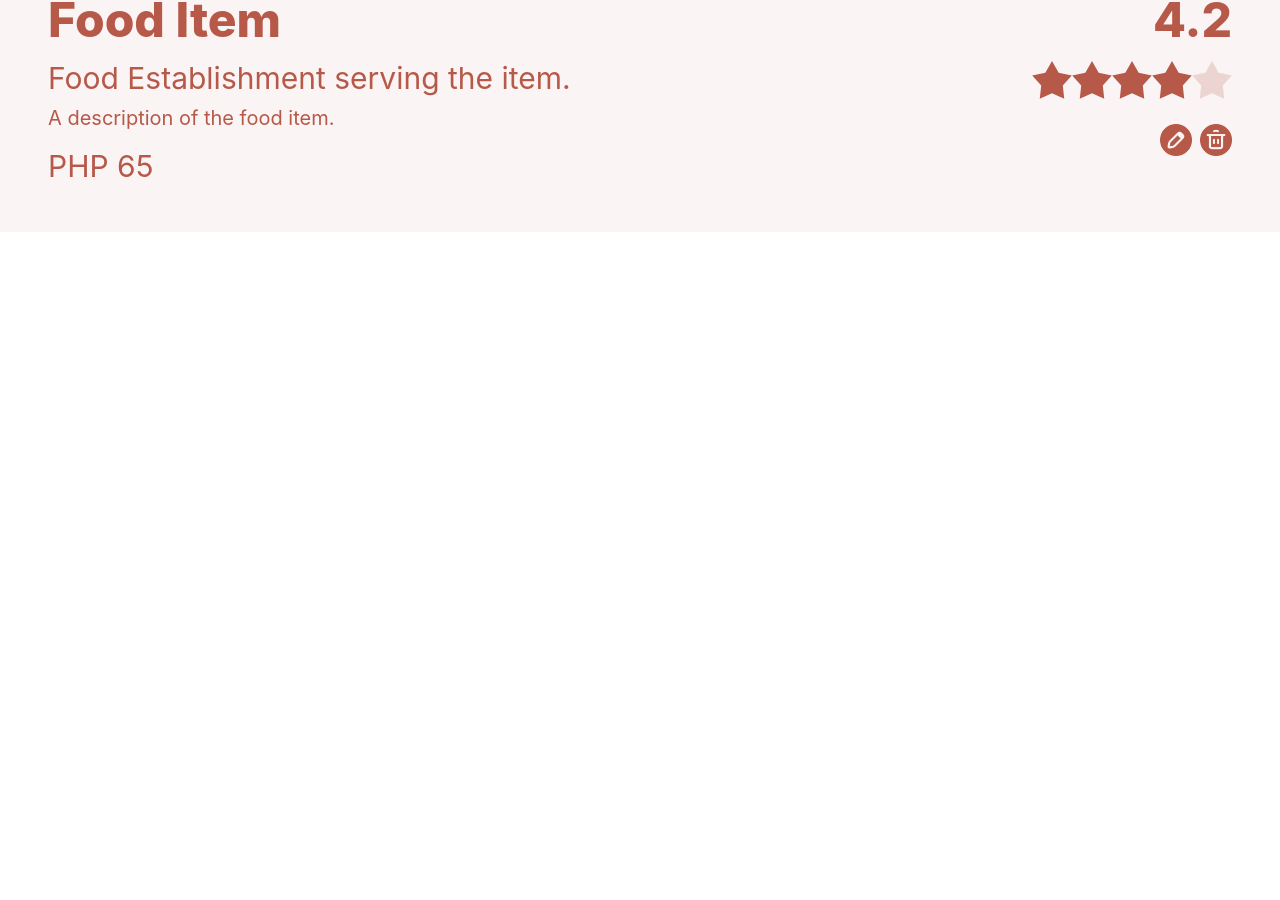
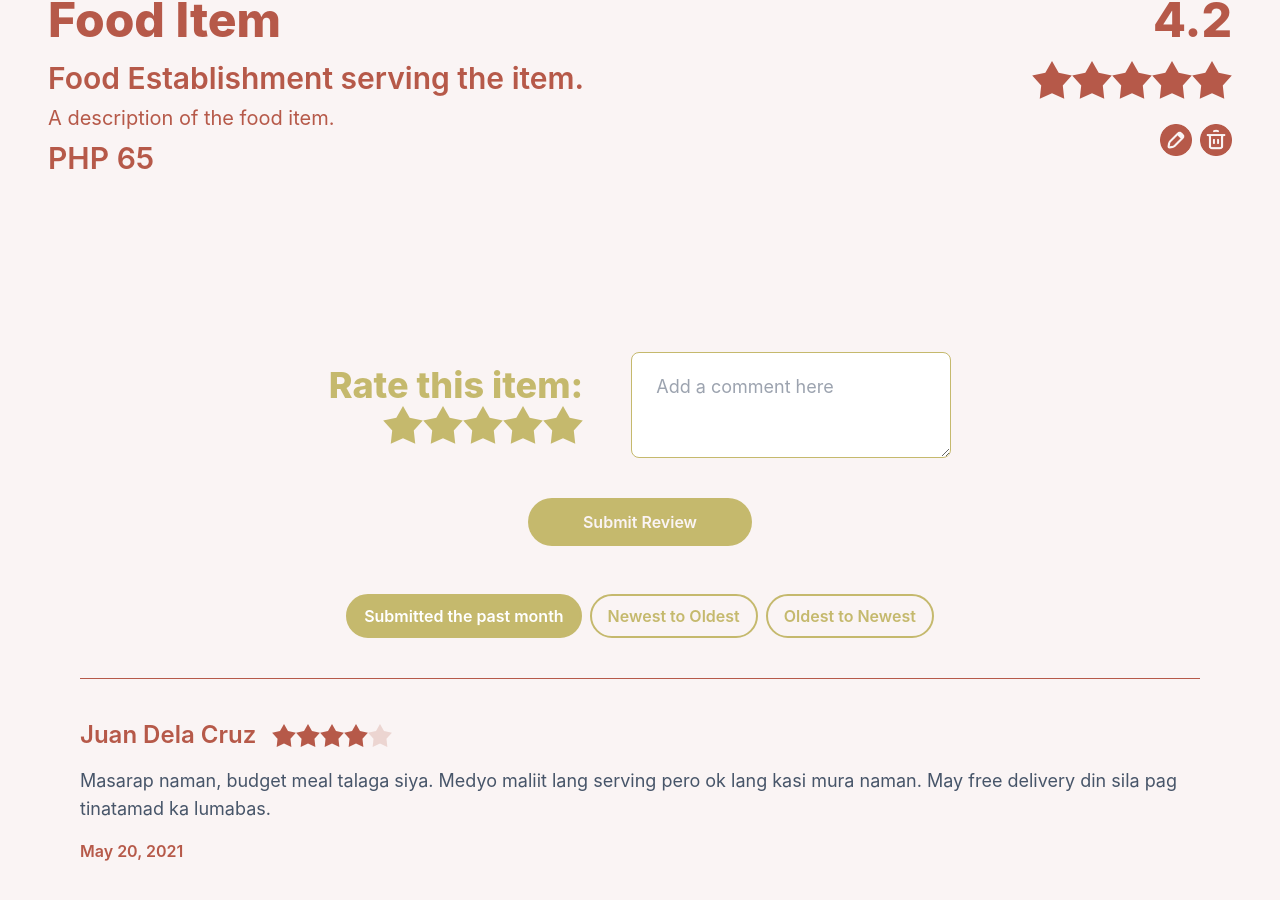
Before and after one commit to cslabiano/cmsc127-project, a React (Create React App) app in the folder frontend/: page /kusina/estab/item in a window 1280 px wide. Shown: the part 628-1528 px from the top of the page. Before the commit the page ends 860 px from the top, so only its background shows below. Built offline with nearby package versions, Linux system fonts and the light colour scheme.

Commit message:
edit food item

```diff
--- a/frontend/src/components/KusinaComment.js
+++ b/frontend/src/components/KusinaComment.js
@@ -20,12 +20,16 @@ const KusinaComment = (props) => {
     <>
       <div className="flex flex-col">
         <div className="flex items-center mb-4">
-          <p className="mr-4 text-2xl font-semibold">{props.name}</p>
+          <p className="mr-4 text-2xl text-kusinaprimary font-semibold">
+            {props.name}
+          </p>
           <div className="rating">{stars}</div>
         </div>
         <p className="text-slate-600 text-lg">{props.comment}</p>
 
-        <p className="mt-4 text-md font-semibold">{props.date}</p>
+        <p className="mt-4 text-md text-kusinaprimary font-semibold">
+          {props.date}
+        </p>
 
         <hr className="mt-10 border-kusinaprimary"></hr>
       </div>
--- a/frontend/src/pages/KusinaFood.js
+++ b/frontend/src/pages/KusinaFood.js
@@ -4,13 +4,26 @@ import KusinaSearchBar from "../components/KusinaSearchBar";
 import sort_icon from "../assets/Sort.png";
 import delete_icon from "../assets/delete.png";
 import edit_icon from "../assets/edit.png";
+import KusinaComment from "../components/KusinaComment";
 
 function KusinaFood() {
   const [showPopup, setShowPopup] = useState(false);
+  const [sortReviews, setSortReviews] = useState("month");
   const [sort, setSort] = useState("month");
+  const [itemClassifications, setItemClassifications] = useState([]);
 
   const togglePopup = () => {
     setShowPopup(!showPopup);
+  };
+
+  const toggleClassification = (classType) => {
+    if (itemClassifications.includes(classType)) {
+      setItemClassifications(
+        itemClassifications.filter((cls) => cls !== classType)
+      );
+    } else {
+      setItemClassifications([...itemClassifications, classType]);
+    }
   };
 
   const stars = [];
@@ -46,11 +59,11 @@ function KusinaFood() {
             <h2 className="card-title text-5xl font-extrabold text-kusinaprimary">
               Food Item
             </h2>
-            <p className="text-3xl mt-4">
+            <p className="text-3xl mt-4 font-semibold">
               Food Establishment serving the item.
             </p>
             <p className="text-xl mt-2">A description of the food item.</p>
-            <p className="text-3xl mt-4">PHP 65</p>
+            <p className="text-3xl mt-2 font-semibold">PHP 65</p>
           </div>
           <div className="flex flex-col">
             <h2 className="card-title text-5xl font-extrabold text-kusinaprimary justify-end">
@@ -59,9 +72,7 @@ function KusinaFood() {
             <div className="rating rating-lg mt-4">{stars}</div>
             <div className="flex justify-end mt-4">
               <button
-              // onClick={() =>
-              //   document.getElementById("my_modal_1").showModal()
-              // }
+                onClick={() => document.getElementById("edit_food").showModal()}
               >
                 <img src={edit_icon} className="h-10 pl-2 pt-2"></img>
               </button>
@@ -71,6 +82,231 @@ function KusinaFood() {
             </div>
           </div>
         </div>
+        <div className="p-20">
+          <div className="flex justify-center mt-12 text-kusinaaccent">
+            <div className="flex flex-col mr-12 justify-center">
+              <h2 className="card-title text-4xl font-extrabold flex justify-end">
+                Rate this item:
+              </h2>
+              <div className="flex justify-end">
+                <div className="rating rating-lg">
+                  <input
+                    type="radio"
+                    name="rating-8"
+                    className="mask mask-star-2 bg-kusinaaccent"
+                  />
+                  <input
+                    type="radio"
+                    name="rating-8"
+                    className="mask mask-star-2 bg-kusinaaccent"
+                  />
+                  <input
+                    type="radio"
+                    name="rating-8"
+                    className="mask mask-star-2 bg-kusinaaccent"
+                  />
+                  <input
+                    type="radio"
+                    name="rating-8"
+                    className="mask mask-star-2 bg-kusinaaccent"
+                  />
+                  <input
+                    type="radio"
+                    name="rating-8"
+                    className="mask mask-star-2 bg-kusinaaccent"
+                  />
+                </div>
+              </div>
+            </div>
+            <textarea
+              placeholder="Add a comment here"
+              className="textarea textarea-bordered textarea-lg w-full max-w-xs"
+            ></textarea>
+          </div>
+          <div className="flex justify-center">
+            <div className="flex w-56 justify-center bg-kusinaaccent text-white rounded-3xl mt-10">
+              <button
+                className="text-kusinabg font-semibold px-8 py-3"
+                // onClick={() => document.getElementById("add_modal").showModal()}
+              >
+                Submit Review
+              </button>
+            </div>
+          </div>
+          <div className="Category mt-12 flex justify-center align-middle">
+            <div className="flex gap-2 flex-wrap">
+              <button
+                type="button"
+                onClick={() => setSortReviews("month")}
+                className={`border-2 border-kusinaaccent font-semibold rounded-full px-4 py-2 ${
+                  sortReviews === "month"
+                    ? "bg-kusinaaccent text-white"
+                    : "bg-kusinabg text-kusinaaccent"
+                }`}
+              >
+                Submitted the past month
+              </button>
+              <button
+                type="button"
+                onClick={() => setSortReviews("new")}
+                className={`border-2 border-kusinaaccent font-semibold rounded-full px-4 py-2 ${
+                  sortReviews === "new"
+                    ? "bg-kusinaaccent text-white"
+                    : "bg-kusinabg text-kusinaaccent"
+                }`}
+              >
+                Newest to Oldest
+              </button>
+
+              <button
+                type="button"
+                onClick={() => setSortReviews("old")}
+                className={`border-2 border-kusinaaccent font-semibold rounded-full px-4 py-2 ${
+                  sortReviews === "old"
+                    ? "bg-kusinaaccent text-white"
+                    : "bg-kusinabg text-kusinaaccent"
+                }`}
+              >
+                Oldest to Newest
+              </button>
+            </div>
+          </div>
+          <hr className="my-10 border-kusinaprimary"></hr>
+
+          <KusinaComment
+            name={"Juan Dela Cruz"}
+            rating={4.2}
+            comment={
+              "Masarap naman, budget meal talaga siya. Medyo maliit lang serving pero ok lang kasi mura naman. May free delivery din sila pag tinatamad ka lumabas."
+            }
+            date={"May 20, 2021"}
+          />
+        </div>
+        <dialog id="edit_food" className="modal">
+          <div className="modal-box bg-white text-kusinaprimary">
+            <h3 className="font-bold text-lg pb-5">Edit Food Item Details</h3>
+            <form
+              method="dialog"
+              className="modal-content"
+              //   onSubmit={handleSubmit}
+            >
+              <div className="mb-2">
+                <p className="mb-2">Item Name:</p>
+                <input
+                  type="text"
+                  id="name"
+                  name="name"
+                  placeholder="Item Name"
+                  //   value={editData.name || ""}
+                  //   onChange={handleInfoChange}
+                  //   value="Food Establishment"
+                  className="bg-white font-poppins shrink appearance-none h-16 pl-4 pr-4 text-base w-full max-w-screen rounded-md border mb-2"
+                />
+              </div>
+              <div className="mb-2">
+                <p className="mb-2">Item Description:</p>
+                <input
+                  type="text"
+                  id="desc"
+                  name="desc"
+                  placeholder="Description"
+                  //   value="Address of the food establishment"
+                  className="bg-white font-poppins shrink appearance-none h-16 pl-4 pr-4 text-base w-full max-w-screen rounded-md border mb-2"
+                />
+              </div>
+              <div className="mb-2">
+                <p className="mb-2">Price:</p>
+                <input
+                  type="number"
+                  id="price"
+                  name="price"
+                  placeholder="Contact"
+                  //   value="09XXXXXXXXX"
+                  className="bg-white font-poppins shrink appearance-none h-16 pl-4 pr-4 text-base w-full max-w-screen rounded-md border mb-2"
+                />
+              </div>
+              <div className="mb-2">
+                <p className="mb-2">Classification:</p>
+                <div className="flex gap-2 flex-wrap">
+                  <button
+                    type="button"
+                    onClick={() => toggleClassification("meat")}
+                    className={`border-2 border-kusinaprimary font-semibold rounded-full px-4 py-2 ${
+                      itemClassifications.includes("meat")
+                        ? "bg-kusinaprimary text-white"
+                        : "bg-kusinabg text-kusinaprimary"
+                    }`}
+                  >
+                    Meat
+                  </button>
+                  <button
+                    type="button"
+                    onClick={() => toggleClassification("vegetable")}
+                    className={`border-2 border-kusinaprimary font-semibold rounded-full px-4 py-2 ${
+                      itemClassifications.includes("vegetable")
+                        ? "bg-kusinaprimary text-white"
+                        : "bg-kusinabg text-kusinaprimary"
+                    }`}
+                  >
+                    Vegetable
+                  </button>
+
+                  <button
+                    type="button"
+                    onClick={() => toggleClassification("dairy")}
+                    className={`border-2 border-kusinaprimary font-semibold rounded-full px-4 py-2 ${
+                      itemClassifications.includes("dairy")
+                        ? "bg-kusinaprimary text-white"
+                        : "bg-kusinabg text-kusinaprimary"
+                    }`}
+                  >
+                    Dairy
+                  </button>
+
+                  <button
+                    type="button"
+                    onClick={() => toggleClassification("pastry")}
+                    className={`border-2 border-kusinaprimary font-semibold rounded-full px-4 py-2 ${
+                      itemClassifications.includes("pastry")
+                        ? "bg-kusinaprimary text-white"
+                        : "bg-kusinabg text-kusinaprimary"
+                    }`}
+                  >
+                    Pastry
+                  </button>
+
+                  <button
+                    type="button"
+                    onClick={() => toggleClassification("beverage")}
+                    className={`border-2 border-kusinaprimary font-semibold rounded-full px-4 py-2 ${
+                      itemClassifications.includes("beverage")
+                        ? "bg-kusinaprimary text-white"
+                        : "bg-kusinabg text-kusinaprimary"
+                    }`}
+                  >
+                    Beverage
+                  </button>
+                </div>
+              </div>
+              <div className="flex justify-end">
+                <button
+                  type="submit"
+                  className="bg-kusinaprimarylight hover:bg-kusinaprimary text-white font-bold py-2 px-4 rounded-3xl focus:outline-none focus:shadow-outline"
+                  //   onClick={}
+                >
+                  Apply Changes
+                </button>
+                <button
+                  type="button"
+                  className="ml-4 bg-kusinabg hover:bg-kusinaprimarylight hover:text-kusinabg font-bold py-2 px-4 rounded-3xl focus:outline-none focus:shadow-outline"
+                  onClick={() => document.getElementById("edit_food").close()}
+                >
+                  Cancel
+                </button>
+              </div>
+            </form>
+          </div>
+        </dialog>
       </div>
     </>
   );
```
